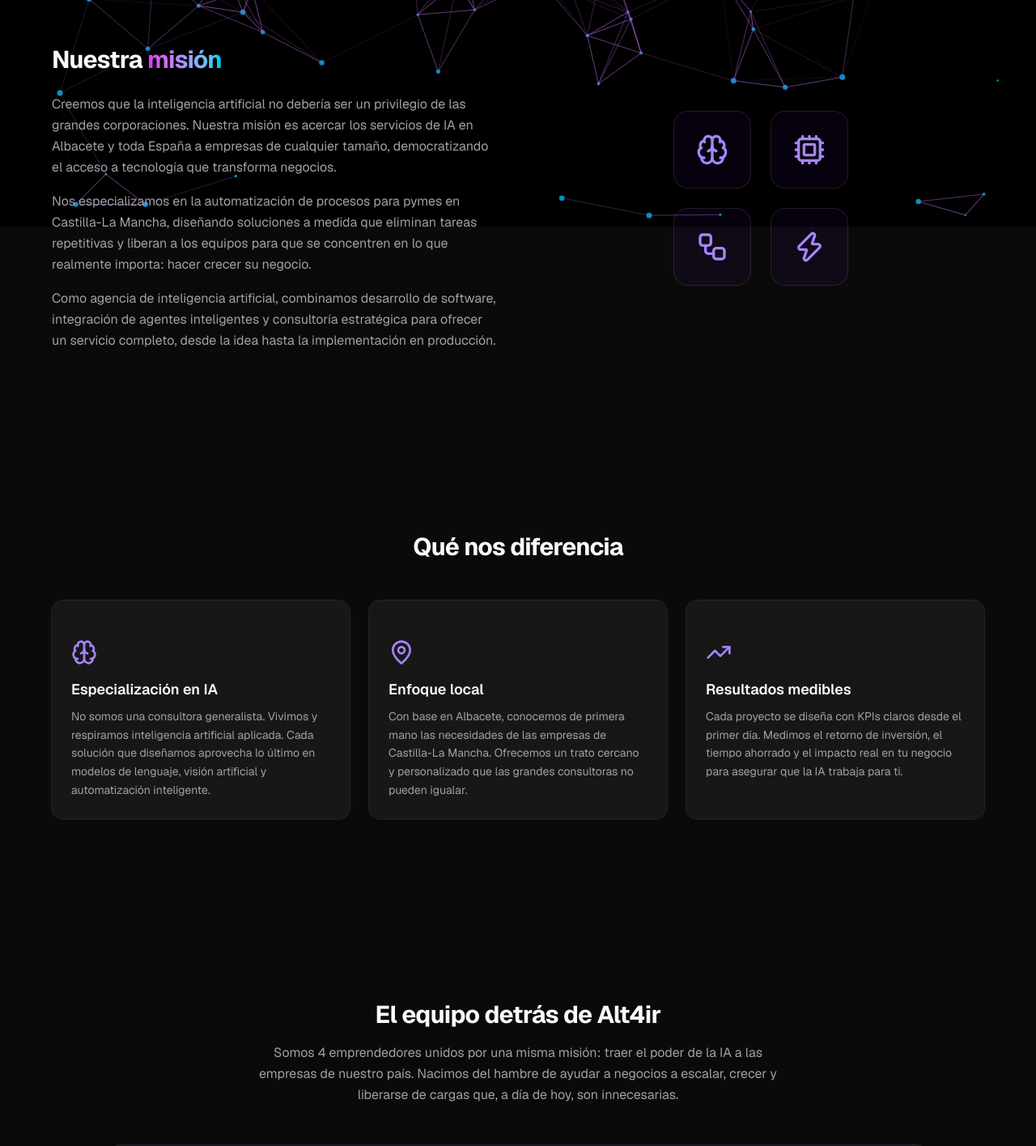
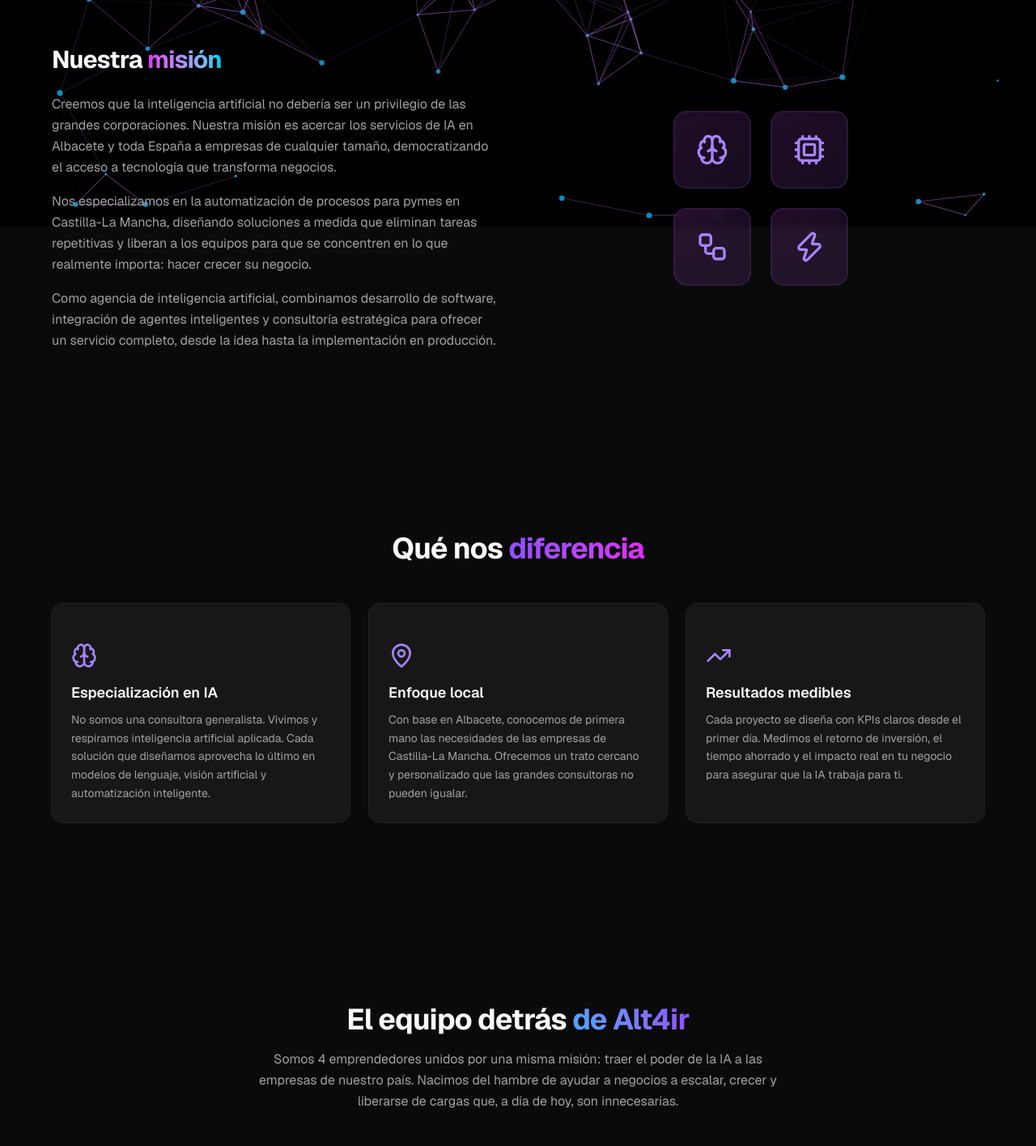
Before and after one commit to jesuslj0/alt4ir-agency, a Next.js app: page /sobre-nosotros in a window 1280 px wide. Shown: the part 520-1936 px from the top of the page at 81% size. Built offline with nearby package versions, Linux system fonts and the light colour scheme.

Commit message:
Hovers en apartado sobre nosotros y mejora en los títulos del apartado

```diff
--- a/app/sobre-nosotros/page.tsx
+++ b/app/sobre-nosotros/page.tsx
@@ -3,6 +3,7 @@
 import { Brain, Cpu, Workflow, Zap, MapPin, TrendingUp, Code, Handshake, Users, Rocket } from "lucide-react"
 import { Button } from "@/components/ui/button"
 import { Card, CardContent } from "@/components/ui/card"
+import { GlowCard } from "@/components/ui/glow-card"
 import Navbar from "@/components/layout/Navbar"
 import Footer from "@/components/layout/Footer"
 import LocalBusinessSchema from "@/components/seo/LocalBusinessSchema"
@@ -125,12 +126,11 @@
             <div className="flex items-center justify-center">
               <div className="grid grid-cols-2 gap-6">
                 {[Brain, Cpu, Workflow, Zap].map((Icon, i) => (
-                  <div
-                    key={i}
-                    className="flex size-24 items-center justify-center rounded-2xl border border-border bg-violet-600/5"
-                  >
-                    <Icon className="size-10 text-violet-400" />
-                  </div>
+                  <GlowCard key={i} className="size-24">
+                    <div className="flex h-full items-center justify-center">
+                      <Icon className="size-10 text-violet-400" />
+                    </div>
+                  </GlowCard>
                 ))}
               </div>
             </div>
@@ -140,17 +140,20 @@
         {/* Qué nos diferencia */}
         <section className="px-4 py-20 md:py-28">
           <div className="mx-auto max-w-6xl">
-            <h2 className="mb-12 text-center text-2xl font-bold tracking-tight md:text-3xl">
-              Qué nos diferencia
+            <h2 className="mb-12 text-center text-3xl font-bold tracking-tight md:text-4xl">
+              Qué nos{" "}
+              <span className="bg-gradient-to-r from-violet-500 to-fuchsia-500 bg-clip-text text-transparent">
+                diferencia
+              </span>
             </h2>
             <div className="grid gap-6 md:grid-cols-3">
               {differentiators.map((item) => (
                 <Card
                   key={item.title}
-                  className="border-border bg-card transition-shadow hover:shadow-lg"
+                  className="group border-border bg-card transition-all duration-300 hover:scale-105 hover:border-violet-500/60 hover:bg-gradient-to-br hover:from-violet-500/20 hover:to-fuchsia-500/20"
                 >
                   <CardContent className="pt-6">
-                    <item.icon className="mb-4 size-8 text-violet-400" />
+                    <item.icon className="mb-4 size-8 text-violet-400 transition-colors duration-300 group-hover:text-white" />
                     <h3 className="mb-2 text-lg font-semibold">
                       {item.title}
                     </h3>
@@ -168,8 +171,11 @@
         <section id="equipo" className="px-4 py-20 md:py-28">
           <div className="mx-auto max-w-5xl">
             <div className="mb-12 text-center">
-              <h2 className="mb-4 text-2xl font-bold tracking-tight md:text-3xl">
-                El equipo detrás de Alt4ir
+              <h2 className="mb-4 text-3xl font-bold tracking-tight md:text-4xl">
+                El equipo detrás{" "}
+                <span className="bg-gradient-to-r from-blue-400 to-violet-500 bg-clip-text text-transparent">
+                  de Alt4ir
+                </span>
               </h2>
               <p className="mx-auto max-w-2xl text-muted-foreground leading-relaxed">
                 Somos 4 emprendedores unidos por una misma misión: traer el
```
